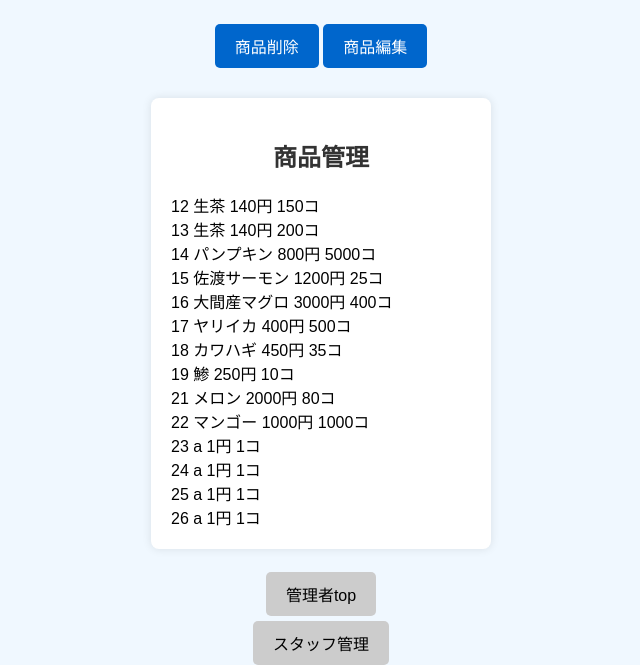
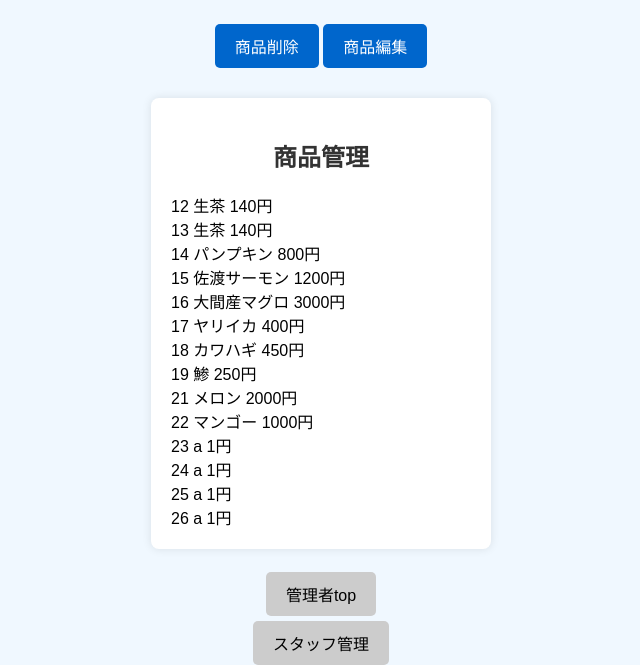
Before and after one commit to yabukilab/matsuda-d, a PHP site: page /p_admin_top.php in a window 1280 px wide. Shown: the part 210-875 px from the top of the page, without its empty margins (319-959 px from the left). Run offline with PHP 8.4, Linux system fonts and the light colour scheme; data comes from the database, SQL or seed files in the repository.

Commit message:
20240712

```diff
--- a/htdocs/p_admin_top.php
+++ b/htdocs/p_admin_top.php
@@ -41,8 +41,6 @@ try
 					print h($rec['name']).' ';
 					print h($rec['price']);
                     print'円'.' ';
-					print h($rec['zaikosuu']);
-					print'コ';
 					print '<br />';
 				}
 
```
